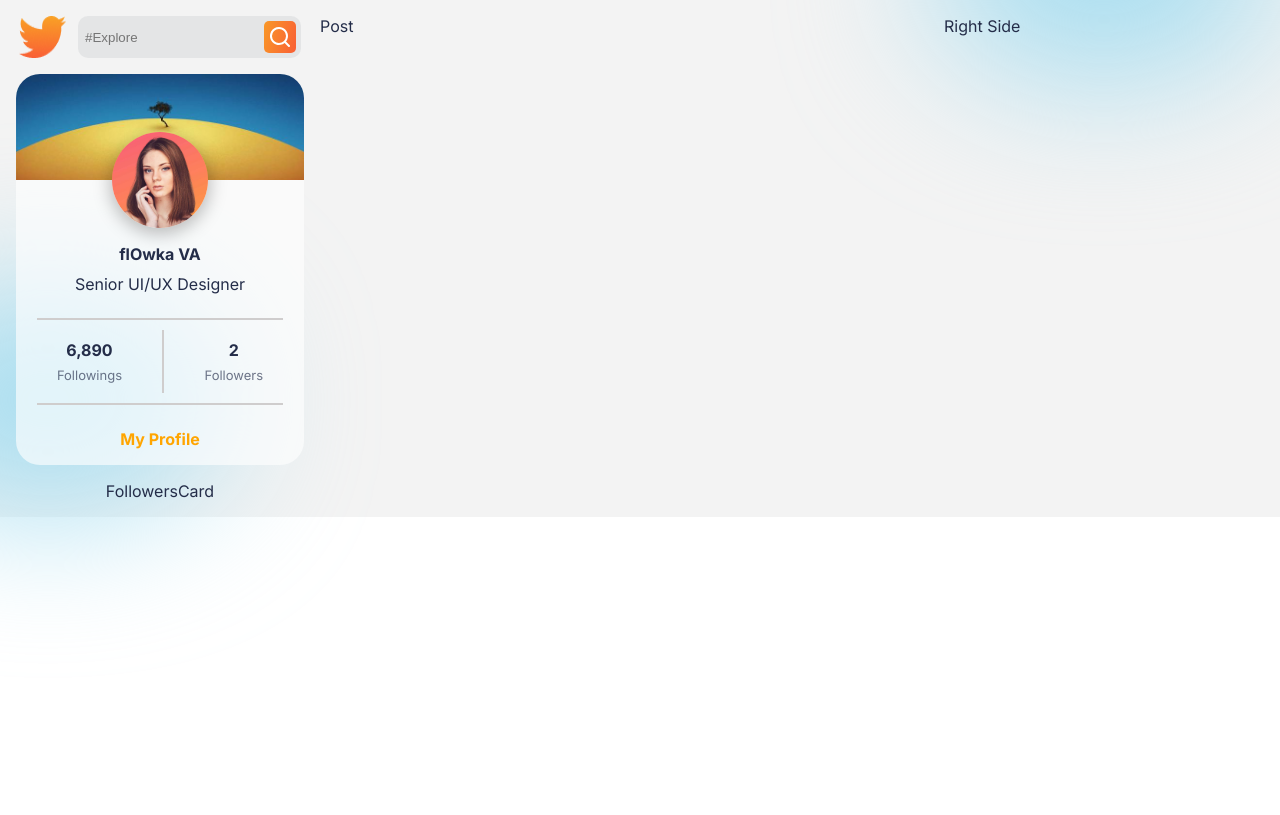
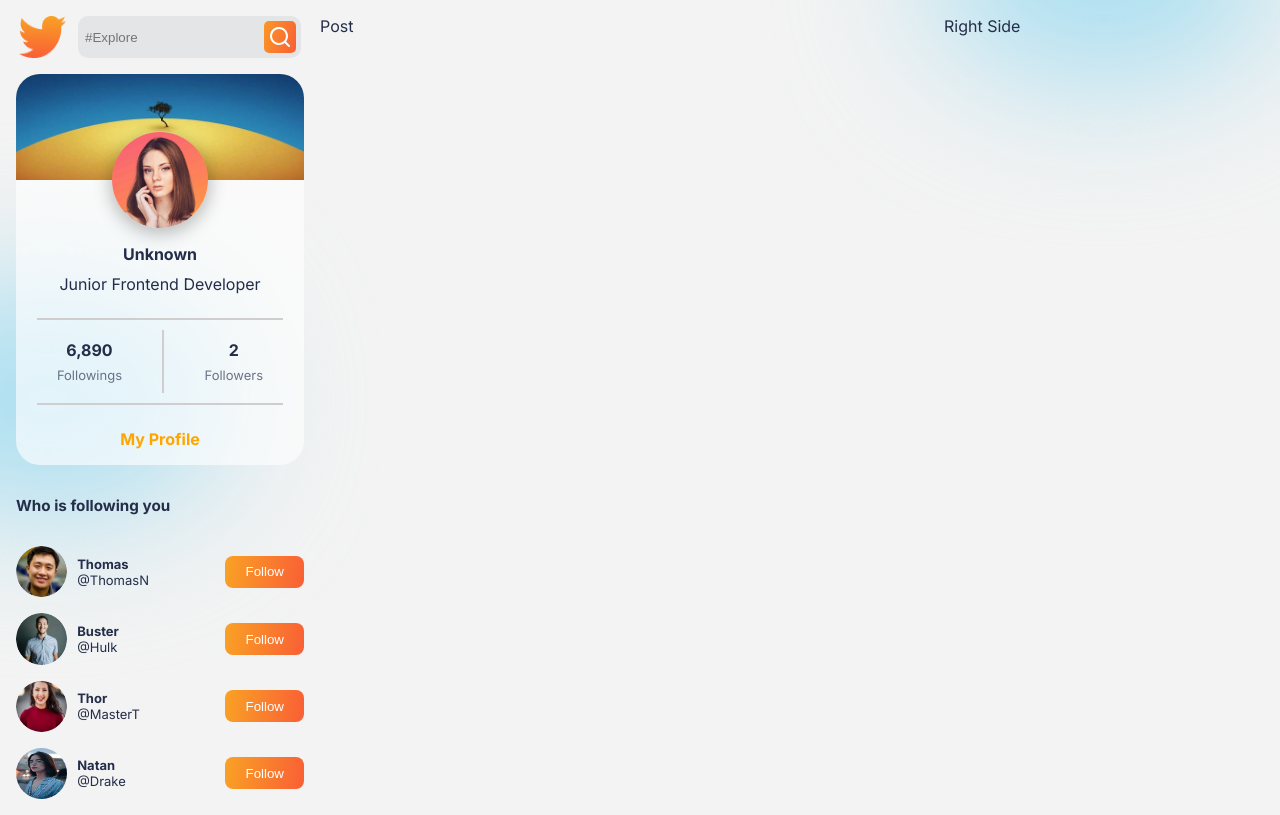
Before and after one commit to fl0wka/Social-Media, a React (Create React App) app in the folder client/: page / in a window 1280 px wide. Built offline with nearby package versions, Linux system fonts and the light colour scheme.

Commit message:
added profile and followers card

```diff
--- a/client/src/App.css
+++ b/client/src/App.css
@@ -35,6 +35,24 @@
 	filter: blur(72px);
 }
 
+.button {
+	display: flex;
+	justify-content: center;
+	align-items: center;
+	color: white;
+	border: none;
+	border-radius: 0.5rem;
+	background: var(--buttonBg);
+	transition: all 100ms ease-out;
+}
+
+.button:hover {
+	cursor: pointer;
+	color: var(--orange);
+	background: transparent;
+	border: 2px solid var(--orange);
+}
+
 /* <uniquifier>: Use a unique and descriptive class name */
 /* <weight>: Use a value from 100 to 900 */
 /* <slant>: Use a value from -10 to 0 */
--- /dev/null
+++ b/client/src/Data/FollowersData.js
@@ -0,0 +1,11 @@
+import img1 from "../img/img1.png"
+import img2 from "../img/img2.png"
+import img3 from "../img/img3.png"
+import img4 from "../img/img4.jpg"
+
+export const Followers = [
+	{ name: "Thomas", username: "ThomasN", img: img1 },
+	{ name: "Buster", username: "Hulk", img: img2 },
+	{ name: "Thor", username: "MasterT", img: img3 },
+	{ name: "Natan", username: "Drake", img: img4 },
+]
--- a/client/src/components/followersCard/FollowersCard.css
+++ b/client/src/components/followersCard/FollowersCard.css
@@ -0,0 +1,42 @@
+.FollowersCard {
+	width: 100%;
+	border-radius: 0.7rem;
+	gap: 1rem;
+	display: flex;
+	flex-direction: column;
+	font-size: 13px;
+}
+
+.follower {
+	display: flex;
+	justify-content: space-between;
+	align-items: center;
+}
+
+.follower > div {
+	display: flex;
+	gap: 10px;
+}
+
+.followerImage {
+	width: 3.2rem;
+	height: 3.2rem;
+	border-radius: 50%;
+}
+
+.name {
+	display: flex;
+	flex-direction: column;
+	justify-content: center;
+	align-items: flex-start;
+}
+
+.name > span:nth-of-type(1) {
+	font-weight: bold;
+}
+
+.fc-button {
+	height: 2rem;
+	padding-left: 20px;
+	padding-right: 20px;
+}
--- a/client/src/components/followersCard/FollowersCard.jsx
+++ b/client/src/components/followersCard/FollowersCard.jsx
@@ -1,8 +1,29 @@
 import React from "react"
 import "./FollowersCard.css"
 
+import { Followers } from "../../Data/FollowersData"
+
 function FollowersCard() {
-	return <div>FollowersCard</div>
+	return (
+		<div className="FollowersCard">
+			<h3>Who is following you</h3>
+
+			{Followers.map((follower, id) => {
+				return (
+					<div className="follower">
+						<div>
+							<img src={follower.img} alt="img" className="followerImage" />
+							<div className="name">
+								<span>{follower.name}</span>
+								<span>@{follower.username}</span>
+							</div>
+						</div>
+						<button className="button fc-button">Follow</button>
+					</div>
+				)
+			})}
+		</div>
+	)
 }
 
 export default FollowersCard
--- a/client/src/components/profileCard/ProfileCard.jsx
+++ b/client/src/components/profileCard/ProfileCard.jsx
@@ -12,8 +12,8 @@
 			</div>
 
 			<div className="ProfileName">
-				<span>flOwka VA</span>
-				<span>Senior UI/UX Designer</span>
+				<span>Unknown</span>
+				<span>Junior Frontend Developer</span>
 			</div>
 
 			<div className="followStatus">
```
